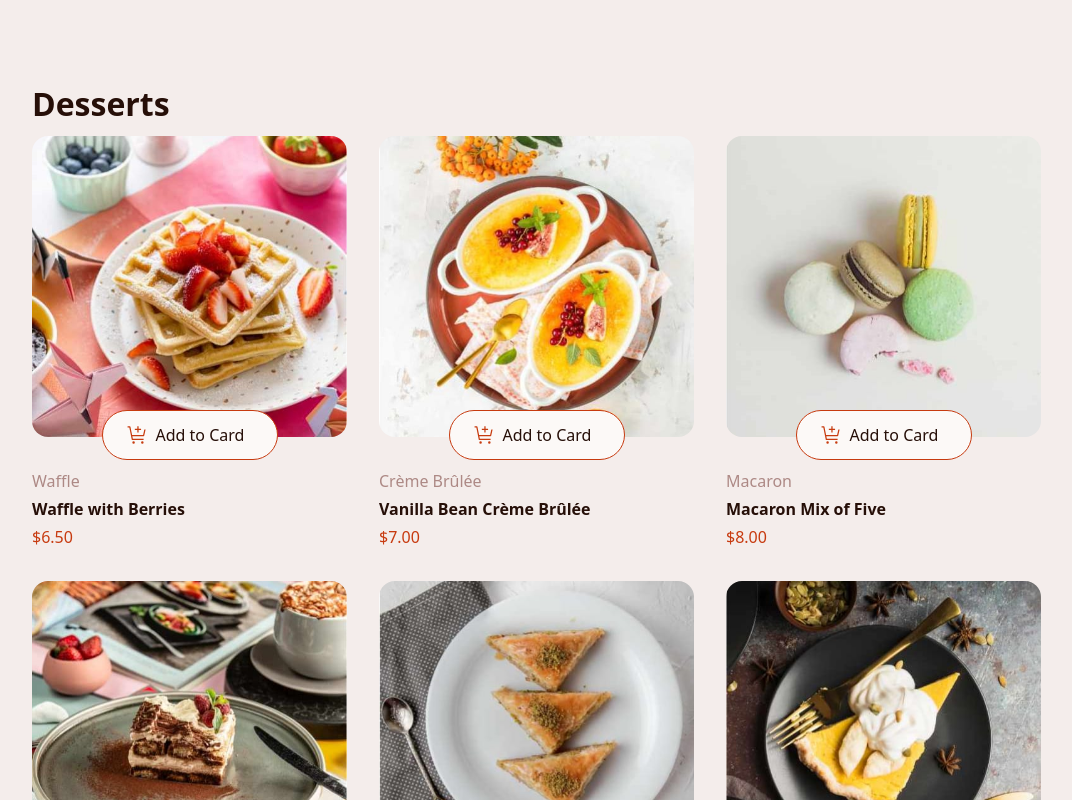
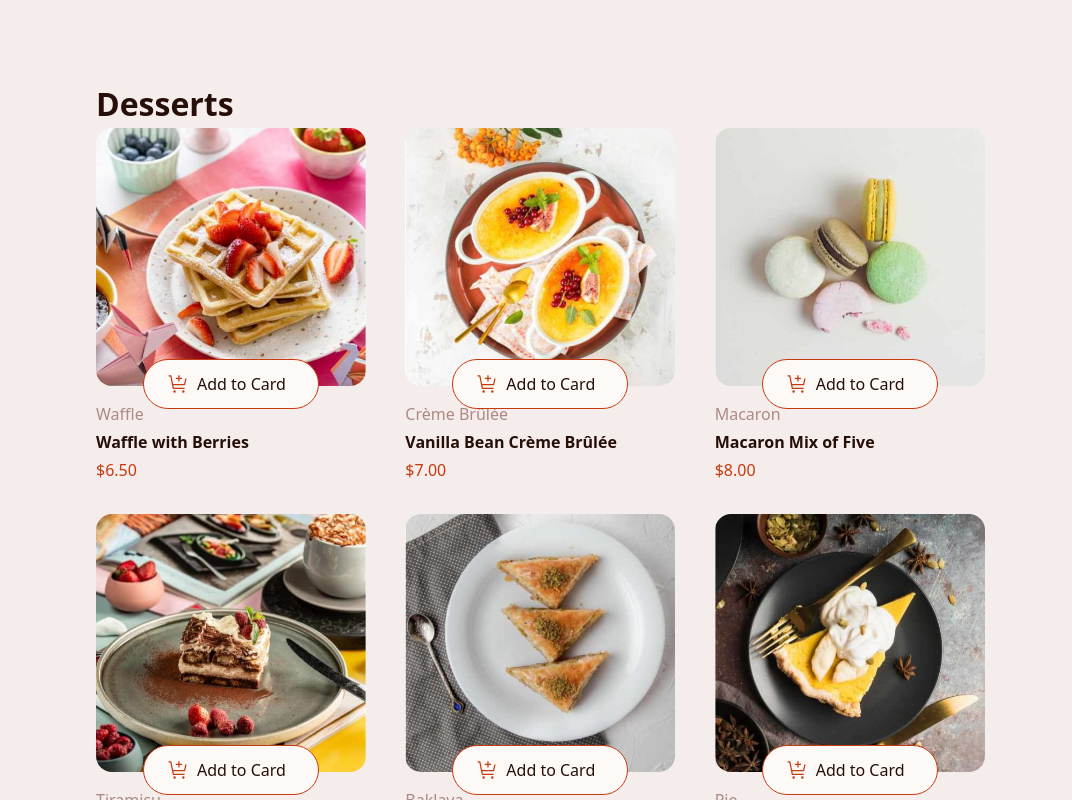
Before and after one commit to Stanislav453/product-list-with-cart, a React (Vite) app: page / in a window 1280 px wide. Shown: the top 800 px of the page, without its empty margins (96-1168 px from the left). Built offline with nearby package versions, Linux system fonts and the light colour scheme.

Commit message:
change layout

```diff
--- a/src/componets/ProductsContainer.tsx
+++ b/src/componets/ProductsContainer.tsx
@@ -1,11 +1,11 @@
 import localData from "../data.json";
-import { useState } from "react";
+// import { useState } from "react";
 // import OneProduct from "./OneProduct";
 import addCart from "../../public/assets/images/icon-add-to-cart.svg";
 import increment from "../../public/assets/images/icon-increment-quantity.svg";
 import decrement from "../../public/assets/images/icon-decrement-quantity.svg";
 import { type DataType, NewProductType } from "../type";
-import OneProduct from "./OneProduct";
+// import OneProduct from "./OneProduct";
 
 type ProductsContainerProps = {
   productsInCard: NewProductType[];
@@ -42,11 +42,11 @@ export default function ProductsContainer({
   };
 
   return (
-    <article className="w-full max-w-screen-lg">
-      <h1 className="pb-2 text-[2rem] font-bold capitalize text-darkRedColor">
+    <main className="w-full max-w-4xl">
+      <h1 className="w-full  text-[2rem] font-bold capitalize text-darkRedColor">
         desserts
       </h1>
-      <ul className="flex flex-wrap gap-8">
+      <ul className="grid grid-cols-3 gap-8">
         {localData.map((oneProduct, index) => {
           const { name, category, price } = oneProduct;
           const { desktop } = oneProduct.image;
@@ -59,7 +59,7 @@ export default function ProductsContainer({
           );
 
           return (
-            <li className="max-w-[315px] flex flex-col gap-8" key={index}>
+            <li className="max-w-[270px] flex flex-col gap-4" key={index}>
               <div className="relative flex justify-center items-end">
                 <img src={desktop} alt="product" className="rounded-2xl" />
                 {isInCard ? (
@@ -105,6 +105,6 @@ export default function ProductsContainer({
           );
         })}
       </ul>
-    </article>
+    </main>
   );
 }
```
